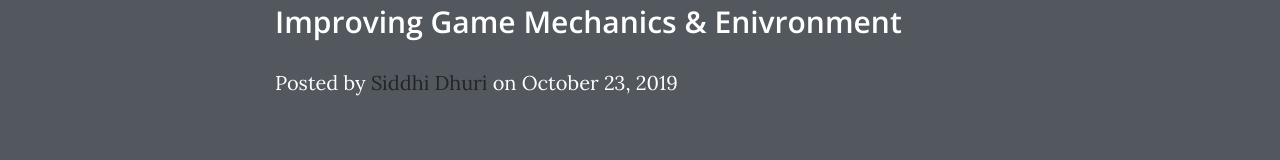
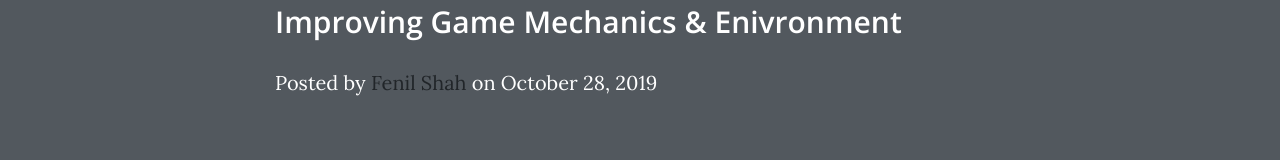
Before and after one commit to xr-games-infinitywar/xr-games-infinitywar.github.io, a website: page post9.html in a window 1280 px wide. Shown: the part 271-431 px from the top of the page. Drawn offline with nearby package versions, Linux system fonts and the light colour scheme.

Commit message:
Update post9.html

```diff
--- a/post9.html
+++ b/post9.html
@@ -62,8 +62,8 @@
             <h1>Week 9</h1>
             <h2 class="subheading">Improving Game Mechanics & Enivronment</h2>
             <span class="post-meta">Posted by
-              <a href="#">Siddhi Dhuri</a>
-              on October 23, 2019</span>
+              <a href="#">Fenil Shah</a>
+              on October 28, 2019</span>
           </div>
         </div>
       </div>
```
